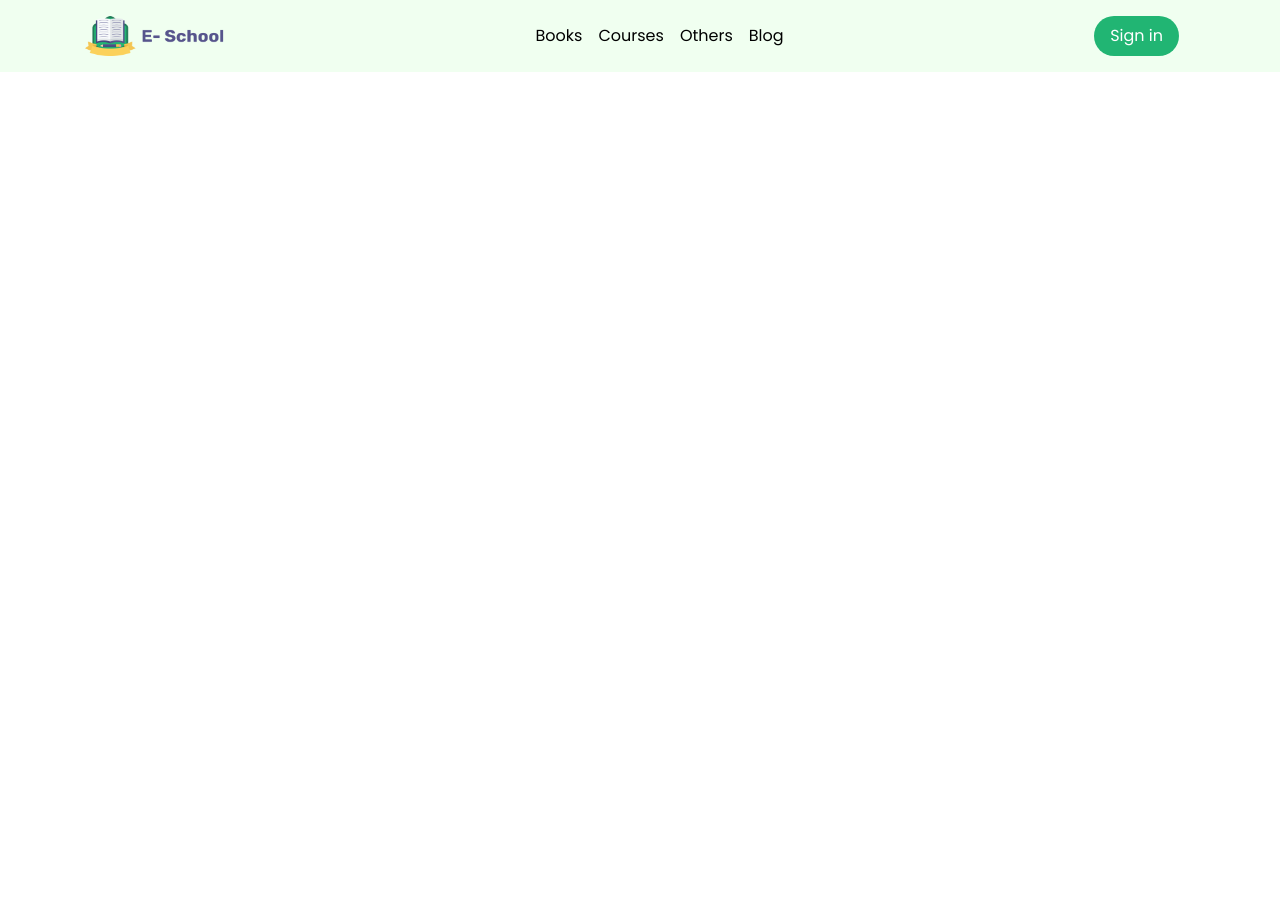
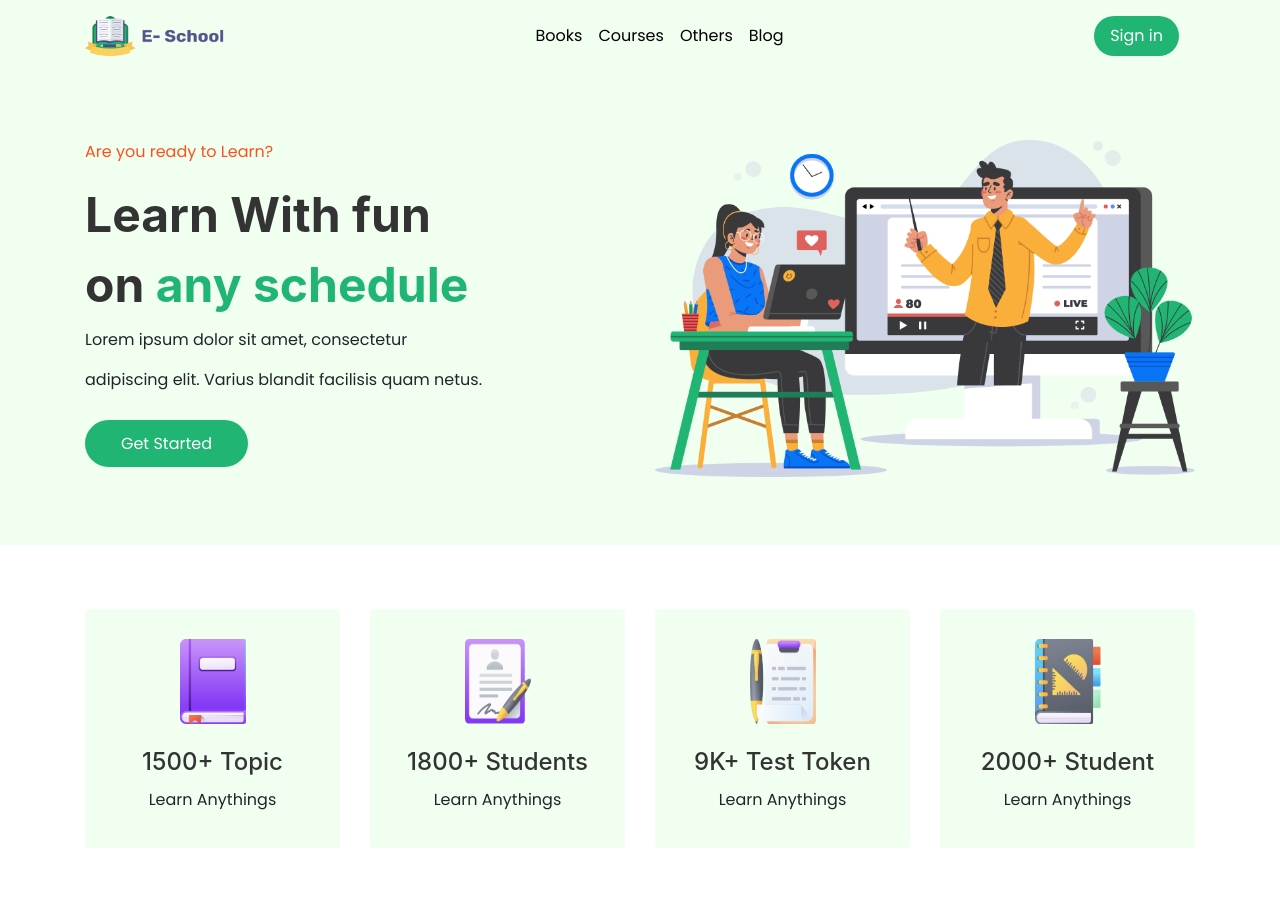
Before and after one commit to HridayPalash/e-school, a website: page src/index.html in a window 1280 px wide. Before the commit the page ends 800 px from the top, so only its background shows below. Drawn offline with nearby package versions, Linux system fonts and the light colour scheme.

Commit message:
Courses section complete

```diff
--- a/src/index.html
+++ b/src/index.html
@@ -4,13 +4,14 @@
     <meta charset="UTF-8">
     <meta name="viewport" content="width=device-width, initial-scale=1.0">
     <title>An E-School</title>
+    <link rel="stylesheet" href="css/uikit.min.css">
     <link rel="stylesheet" href="css/bootstrap.css">
     <link href="https://stackpath.bootstrapcdn.com/font-awesome/4.7.0/css/font-awesome.min.css" rel="stylesheet" integrity="sha384-wvfXpqpZZVQGK6TAh5PVlGOfQNHSoD2xbE+QkPxCAFlNEevoEH3Sl0sibVcOQVnN" crossorigin="anonymous">
     <link rel="stylesheet" href="css/style.css">
 </head>
 <body>
     <!--Navigation Setup-->
-    <nav class="navbar navbar-expand-lg">
+    <nav class="navbar navbar-expand-lg fixed-top">
         <div class="container">
             <div class="logo">
                 <a class="navbar-brand" href="#"><img src="img/Logo.png" alt=""></a>
@@ -50,8 +51,80 @@
             <!--Burger End-->
         </div>
     </nav>
-
-
+    <!--Banner Section-->
+    <section class="banner py-5">
+        <div class="container">
+            <div class="row">
+                <div class="col-lg-6">
+                    <div class="banner-content">
+                        <p class="p-red">Are you ready to Learn?</p>
+                        <h2>Learn With fun <br>on<span> any schedule</span></h2>
+                        <p>Lorem ipsum dolor sit amet, consectetur</p>
+                        <p class="mb-3">adipiscing elit. Varius blandit facilisis quam netus.</p>
+                        <br>
+                        <a href="#">Get Started</a>
+                    </div>
+                </div>
+                <div class="col-lg-6">
+                    <div class="div-img">
+                        <img class="img-fluid" src="img/Illustration.png" alt="">
+                    </div>
+                </div>
+            </div>
+        </div>
+    </section>
+    <!--Banner Section End-->
+    <!--Courses Section Start-->
+    <section class="courses py-5">
+        <div class="container">
+            <div class="row">
+                <div class="col-lg-3 col-md-6 col-sm-12 py-3">
+                    <div class="card text-center">
+                        <div class="card-img">
+                            <img src="img/book.png" alt="">
+                        </div>
+                        <div class="card-body">
+                            <h4>1500+ Topic</h4>
+                            <p>Learn Anythings</p>
+                        </div>
+                    </div>
+                </div>
+                <div class="col-lg-3 col-md-6 col-sm-12 py-3">
+                    <div class="card text-center">
+                        <div class="card-img">
+                            <img src="img/Student.png" alt="">
+                        </div>
+                        <div class="card-body">
+                            <h4>1800+ Students</h4>
+                            <p>Learn Anythings</p>
+                        </div>
+                    </div>
+                </div>
+                <div class="col-lg-3 col-md-6 col-sm-12 py-3">
+                    <div class="card text-center">
+                        <div class="card-img">
+                            <img src="img/Test.png" alt="">
+                        </div>
+                        <div class="card-body">
+                            <h4>9K+ Test Token</h4>
+                            <p>Learn Anythings</p>
+                        </div>
+                    </div>
+                </div>
+                <div class="col-lg-3 col-md-6 col-sm-12 py-3">
+                    <div class="card text-center">
+                        <div class="card-img">
+                            <img src="img/Students.png" alt="">
+                        </div>
+                        <div class="card-body">
+                            <h4>2000+ Student</h4>
+                            <p>Learn Anythings</p>
+                        </div>
+                    </div>
+                </div>
+            </div>
+        </div>
+    </section>
 
     <!-- JS FILES -->
     <script src="js/jquery.slim.js"></script>
--- a/src/js/app.js
+++ b/src/js/app.js
@@ -1,7 +1,7 @@
 const navSlide = () => {
     const burger = document.querySelector('.burger');
     const nav = document.querySelector('.link-items');
-    const navLinks = document.querySelectorAll('.link-items .navbar-nav .nav-item')
+    const navLinks = document.querySelectorAll('.link-items .navbar-nav .nav-item');
     burger.addEventListener('click', () => {
          //Toggle Nav
          nav.classList.toggle('nav-active');
--- a/src/scss/_navbar.scss
+++ b/src/scss/_navbar.scss
@@ -3,20 +3,24 @@
 /** Navbar **/
 .navbar {
     background: $bannerColor;
+
     .logo {
         img {
             width: 140px;
             height: 40px;
         }
     }
+
     .link-items {
         .navbar-nav {
             .nav-item {
                 .nav-link {
                     color: $black;
                     text-align: center;
+
                     &:hover {
                         position: relative;
+
                         &::after {
                             position: absolute;
                             content: '';
@@ -31,12 +35,15 @@
             }
         }
     }
+
     .signIn {
         .navbar {
             margin-top: 0;
             margin-bottom: 0;
+
             .nav-item {
                 list-style: none;
+
                 .nav-link {
                     background: $btnColor;
                     color: $white;
@@ -45,9 +52,11 @@
             }
         }
     }
+
     .burger {
         display: none;
         cursor: pointer;
+
         div {
             width: 25px;
             height: 3px;
@@ -57,40 +66,50 @@
         }
     }
 }
+
 // main media query
 @media screen and (max-width: 992px) {
     body {
         overflow-x: hidden;
+
         .navbar {
             .link-items {
                 position: absolute;
                 right: 0;
-                top: 55px;
+                top: 68px;
                 height: 100vh;
                 width: 100%;
                 display: flex;
                 justify-content: space-around;
                 align-items: space-around;
-                background: $bannerColor;
+                background: $btnColor;
                 transform: translateX(100%);
                 transition: transform 0.5s ease-in;
+
                 .navbar-nav {
                     margin-top: 80px;
 
                     .nav-item {
                         opacity: 0;
+
+                        .nav-link {
+                            color: $white;
+                        }
                     }
                 }
             }
+
             .burger {
                 display: block;
             }
+
             .nav-active {
                 transform: translateX(0%);
             }
         }
     }
 }
+
 //For extra extra small device
 @media screen and (max-width:345px) {
     .navbar {
@@ -100,6 +119,7 @@
                 height: 40px;
             }
         }
+
         .signIn {
             .navbar {
                 .nav-item {
@@ -111,6 +131,7 @@
         }
     }
 }
+
 // Animation of
 @keyframes navLinkFade {
     from {
@@ -123,14 +144,17 @@
         transform: translateX(0px);
     }
 }
+
 // burger rotate toggle
 .cross-burger {
     .line1 {
         transform: rotate(-45deg) translate(-5px, 6px);
     }
+
     .line2 {
         opacity: 0;
     }
+
     .line3 {
         transform: rotate(45deg) translate(-5px, -6px);
     }
--- a/src/scss/style.scss
+++ b/src/scss/style.scss
@@ -2,3 +2,48 @@
 @import "variable";
 @import "typography";
 @import "navbar";
+/** Bannner Section **/
+.banner {
+    background: $bannerColor;
+    margin-top: 72px;
+    .banner-content {
+        padding: 20px 0px;
+        .p-red {
+            color: #FD511A;
+        }
+        span{
+            color: $btnColor;
+        }
+        a{
+            background: $btnColor;
+            color: $white;
+            padding: 12px 36px;
+            text-decoration: none;
+            border-radius: 33px;
+        }
+    }
+    .div-img{
+        padding: 20px 0px;
+    }
+}
+//Courses Section
+.courses{
+    .card{
+        background: $bannerColor;
+        transition: all 1s ease-in;
+        border:none;
+        border: 20px;
+        cursor: pointer;
+        .card-img{
+            img{
+                width: 66px;
+                height: 85px;
+                margin-top: 30px;
+            }
+        }
+        &:hover{
+            background: $white;
+            box-shadow: -2px 8px 34px -6px rgba(0, 0, 0, 0.75);
+        }
+    }
+}
```
Also changed, not shown: src/css/style.css.
